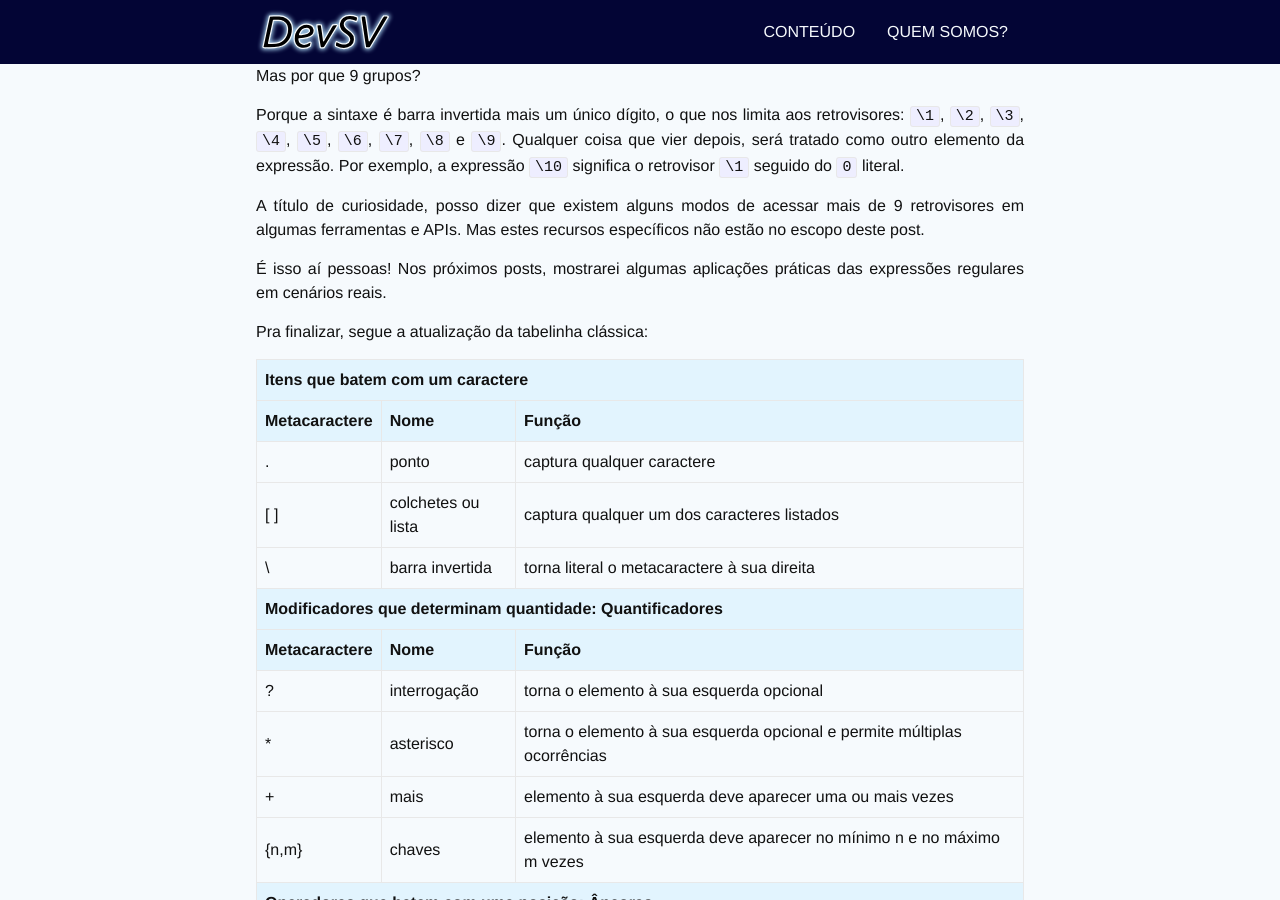
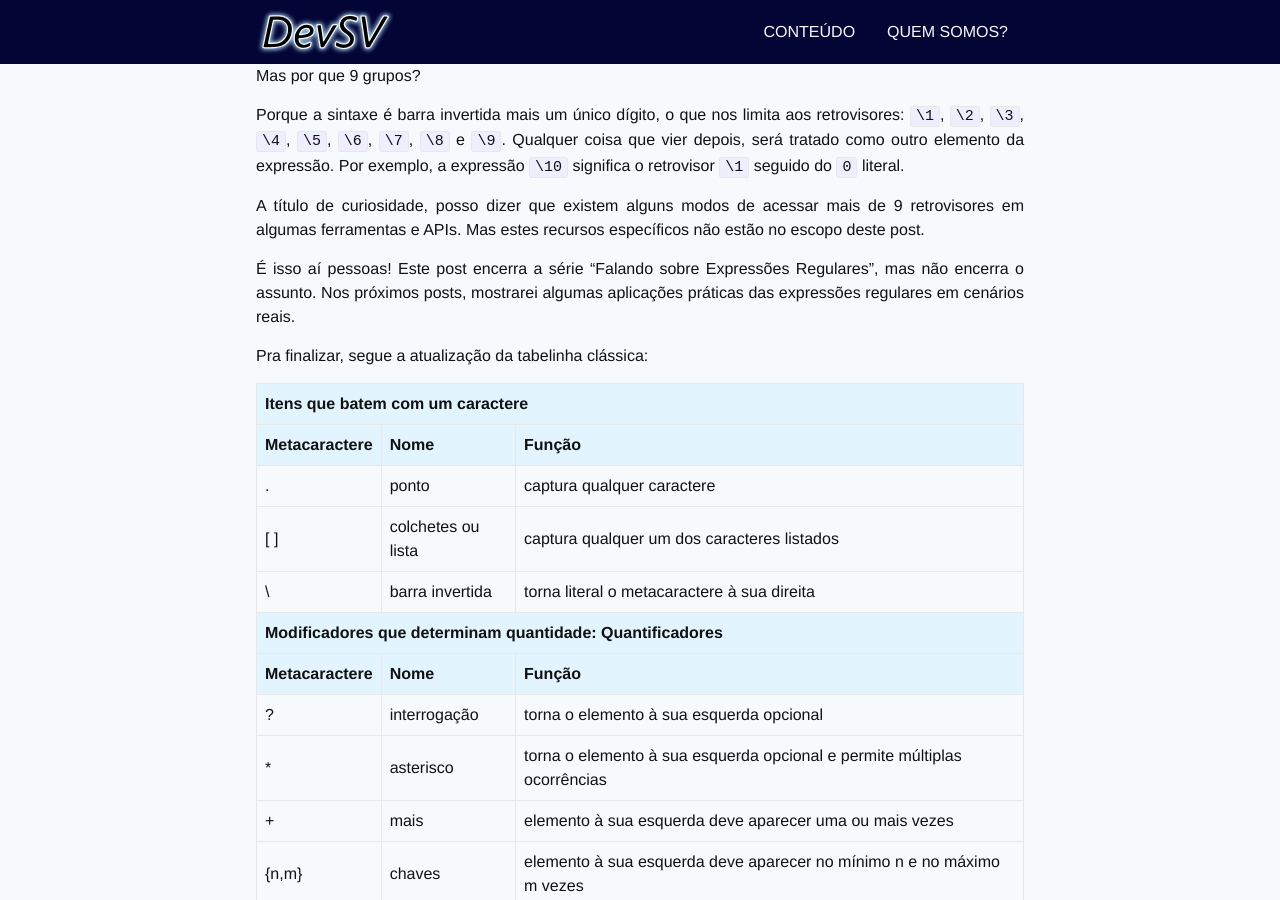
Before and after one commit to devsvbr/devsvbr.github.io, a Jekyll site: the page built from _posts/2017-04-16-falando-sobre-expressoes-regulares-feliz-natal-digo-feliz-pascoa.md, in a window 1280 px wide and 900 px high, scrolled down 3352 px. Built offline with Jekyll 4.4.1, drawn with Linux system fonts in a browser that asks for light colours; comment, search, counter and statistics services are not loaded.

Commit message:
ajustando conclusao do post 10

```diff
--- a/_posts/2017-04-16-falando-sobre-expressoes-regulares-feliz-natal-digo-feliz-pascoa.md
+++ b/_posts/2017-04-16-falando-sobre-expressoes-regulares-feliz-natal-digo-feliz-pascoa.md
@@ -88,7 +88,7 @@
 
 A título de curiosidade, posso dizer que existem alguns modos de acessar mais de 9 retrovisores em algumas ferramentas e APIs. Mas estes recursos específicos não estão no escopo deste post.
 
-É isso aí pessoas! Nos próximos posts, mostrarei algumas aplicações práticas das expressões regulares em cenários reais.
+É isso aí pessoas! Este post encerra a série “Falando sobre Expressões Regulares”, mas não encerra o assunto. Nos próximos posts, mostrarei algumas aplicações práticas das expressões regulares em cenários reais.
 
 Pra finalizar, segue a atualização da tabelinha clássica:
 
```
